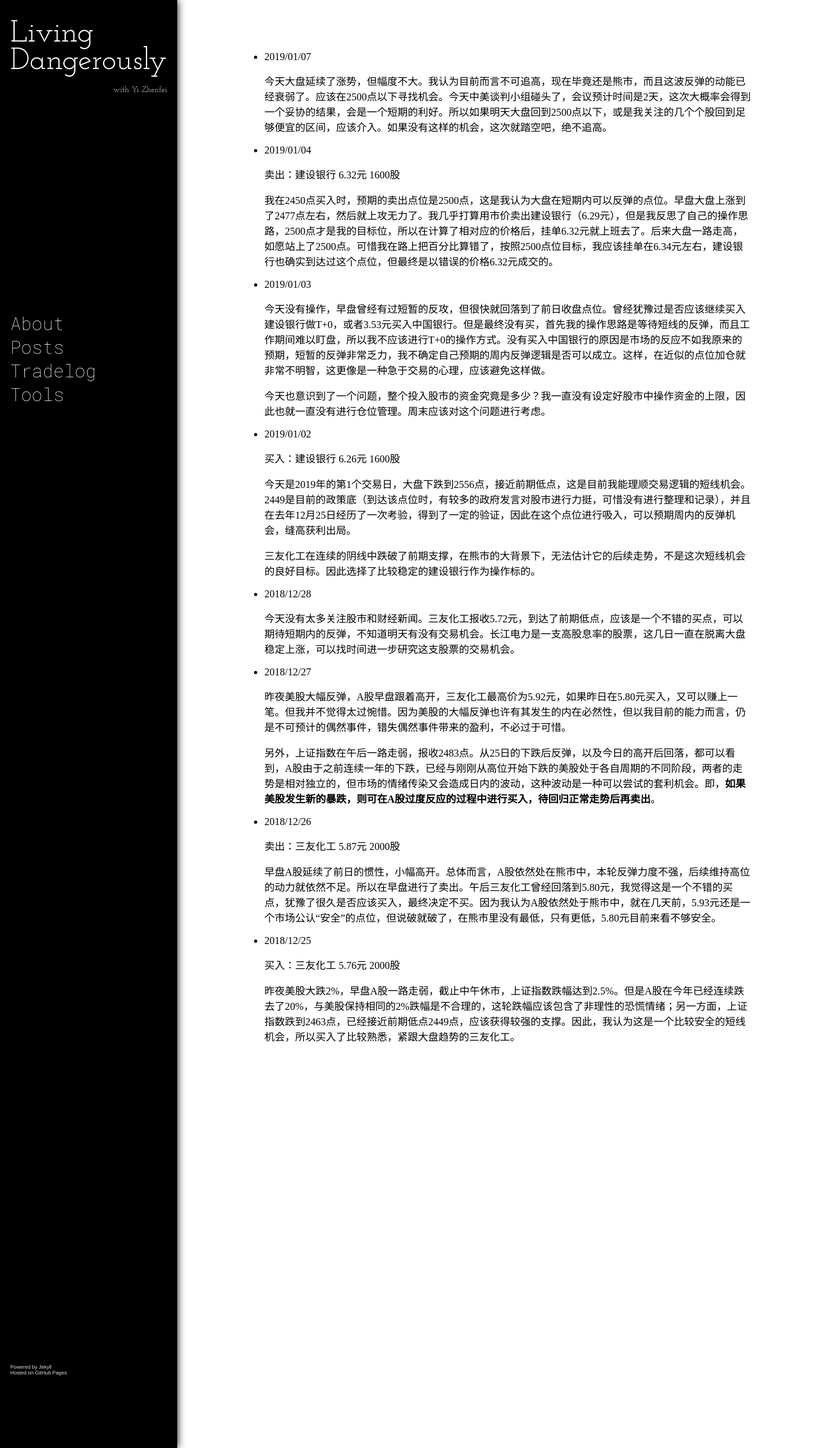
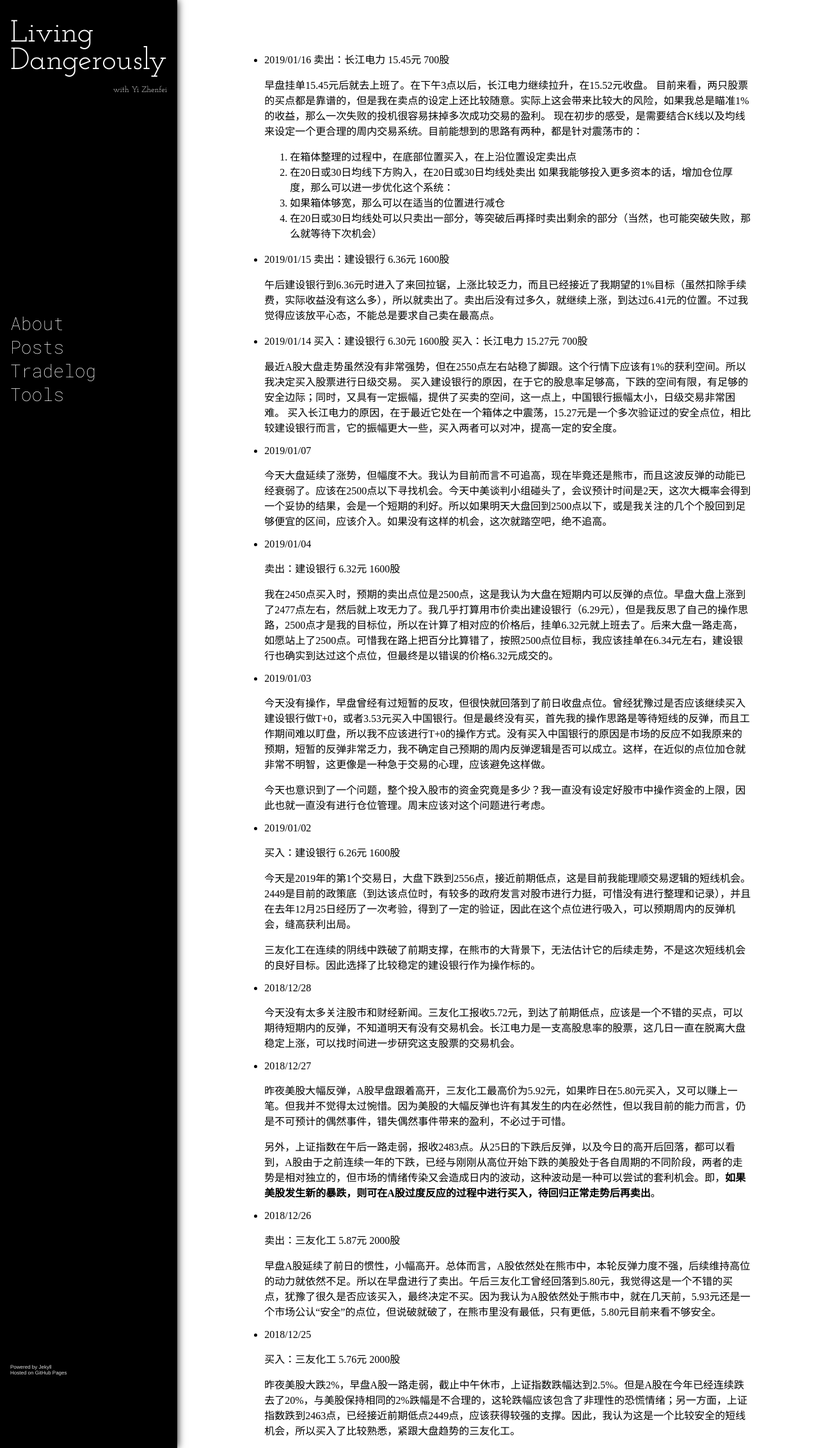
Before and after one commit to yizhenfei/yizhenfei.github.io, a Jekyll site: the page built from tradelog.md, in a window 1280 px wide. Shown: the whole page at 64% size. Built offline with Jekyll 4.4.1, drawn with Linux system fonts in a browser that asks for light colours.

Commit message:
Tradelog

```diff
--- a/tradelog.md
+++ b/tradelog.md
@@ -2,6 +2,31 @@
 layout: default
 title: Tradelog
 ---
+
+* 2019/01/16
+    卖出：长江电力 15.45元 700股
+
+    早盘挂单15.45元后就去上班了。在下午3点以后，长江电力继续拉升，在15.52元收盘。
+    目前来看，两只股票的买点都是靠谱的，但是我在卖点的设定上还比较随意。实际上这会带来比较大的风险，如果我总是瞄准1%的收益，那么一次失败的投机很容易抹掉多次成功交易的盈利。
+    现在初步的感受，是需要结合K线以及均线来设定一个更合理的周内交易系统。目前能想到的思路有两种，都是针对震荡市的：
+    1.  在箱体整理的过程中，在底部位置买入，在上沿位置设定卖出点
+    2.  在20日或30日均线下方购入，在20日或30日均线处卖出
+    如果我能够投入更多资本的话，增加仓位厚度，那么可以进一步优化这个系统：
+    1.  如果箱体够宽，那么可以在适当的位置进行减仓
+    2.  在20日或30日均线处可以只卖出一部分，等突破后再择时卖出剩余的部分（当然，也可能突破失败，那么就等待下次机会）
+
+* 2019/01/15
+    卖出：建设银行 6.36元 1600股
+
+    午后建设银行到6.36元时进入了来回拉锯，上涨比较乏力，而且已经接近了我期望的1%目标（虽然扣除手续费，实际收益没有这么多），所以就卖出了。卖出后没有过多久，就继续上涨，到达过6.41元的位置。不过我觉得应该放平心态，不能总是要求自己卖在最高点。
+
+* 2019/01/14
+    买入：建设银行 6.30元 1600股
+    买入：长江电力 15.27元 700股
+
+    最近A股大盘走势虽然没有非常强势，但在2550点左右站稳了脚跟。这个行情下应该有1%的获利空间。所以我决定买入股票进行日级交易。
+    买入建设银行的原因，在于它的股息率足够高，下跌的空间有限，有足够的安全边际；同时，又具有一定振幅，提供了买卖的空间，这一点上，中国银行振幅太小，日级交易非常困难。
+    买入长江电力的原因，在于最近它处在一个箱体之中震荡，15.27元是一个多次验证过的安全点位，相比较建设银行而言，它的振幅更大一些，买入两者可以对冲，提高一定的安全度。
 
 * 2019/01/07
 
```
